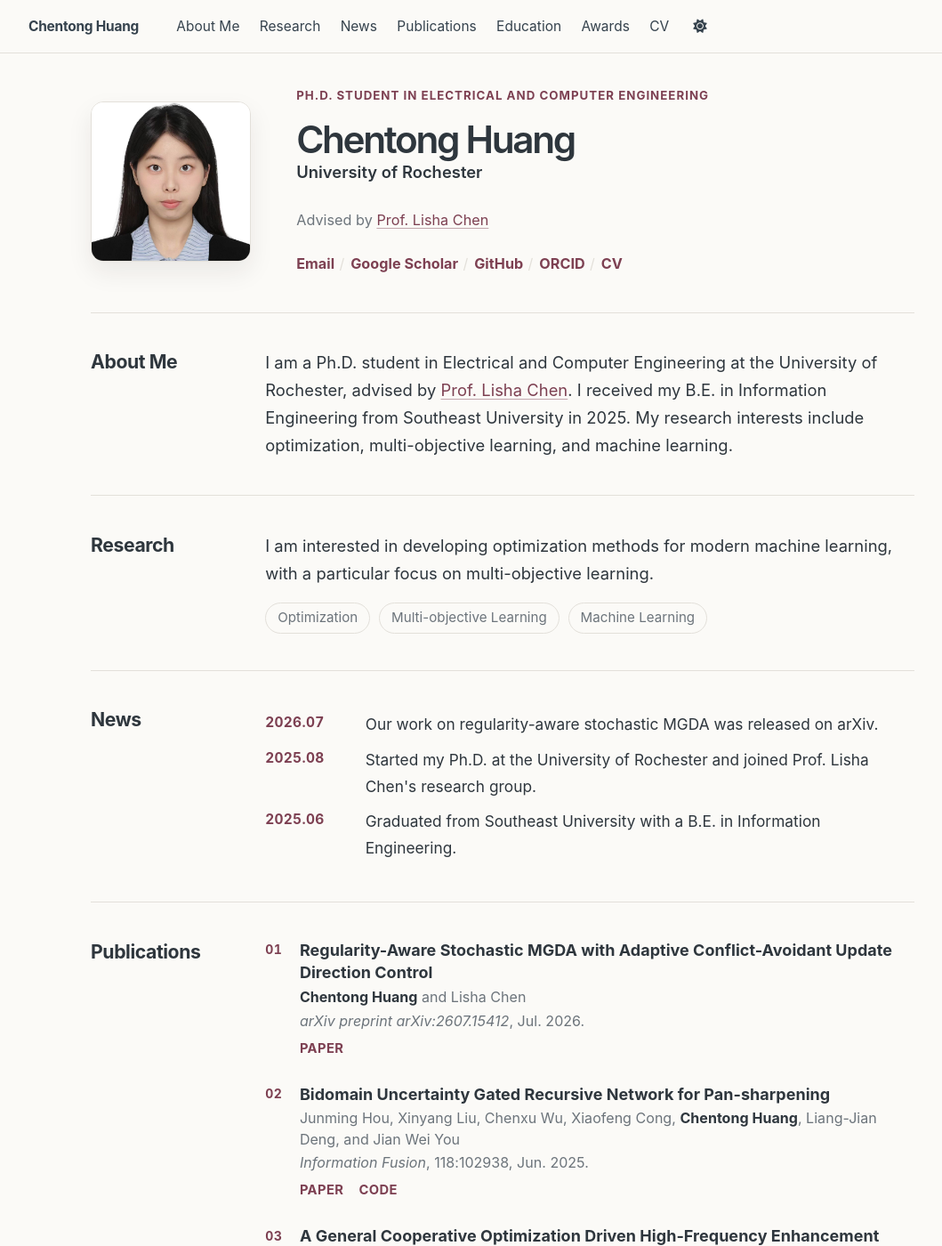
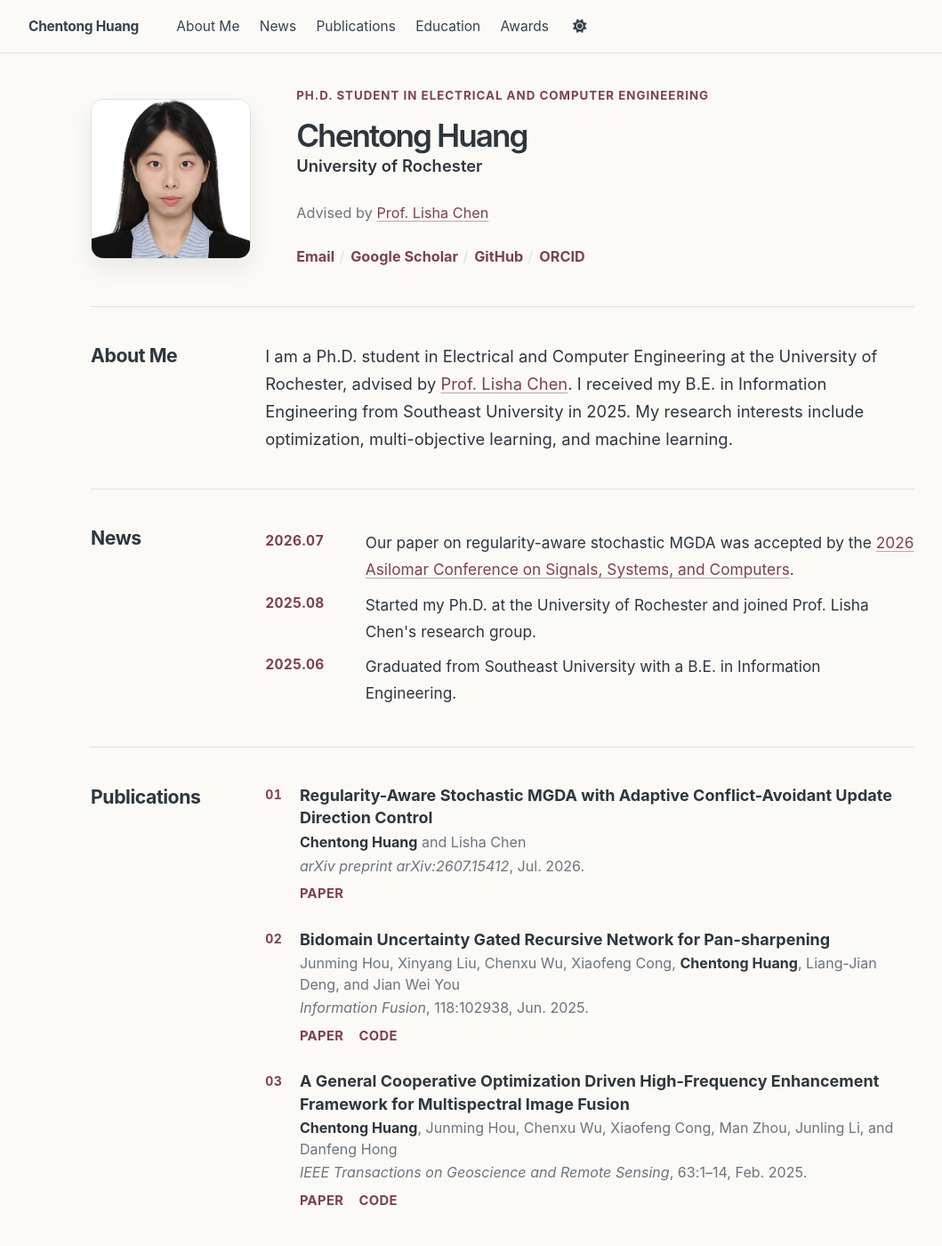
Before and after one commit to chentongh/chentongh.github.io, a Jekyll site: the page built from _pages/about.md, in a window 1280 px wide and 1400 px high. Shown: the whole window at 89% size, without its empty margins (75-1134 px from the left). Built offline with Jekyll 4.4.1, drawn with Linux system fonts in a browser that asks for light colours; some of the changed text lies outside the part shown.

Commit message:
Simplify homepage sections and update honors

```diff
--- a/_pages/about.md
+++ b/_pages/about.md
@@ -24,7 +24,6 @@ redirect_from:
         <li><a href="https://scholar.google.com/citations?user=4-KV8lwAAAAJ&amp;hl=en&amp;oi=ao">Google Scholar</a></li>
         <li><a href="https://github.com/chentongh">GitHub</a></li>
         <li><a href="https://orcid.org/0009-0007-8567-8185">ORCID</a></li>
-        <li><a href="{{ '/files/CV.pdf' | relative_url }}">CV</a></li>
       </ul>
     </div>
   </header>
@@ -36,25 +35,13 @@ redirect_from:
     </div>
   </section>
 
-  <section id="research" class="one-page-section" aria-labelledby="research-heading">
-    <h2 id="research-heading">Research</h2>
-    <div class="section-body research-layout">
-      <p>I am interested in developing optimization methods for modern machine learning, with a particular focus on multi-objective learning.</p>
-      <ul class="interest-list" aria-label="Research interests">
-        <li>Optimization</li>
-        <li>Multi-objective Learning</li>
-        <li>Machine Learning</li>
-      </ul>
-    </div>
-  </section>
-
   <section id="news" class="one-page-section" aria-labelledby="news-heading">
     <h2 id="news-heading">News</h2>
     <div class="section-body">
       <ul class="updates-list">
         <li>
           <time datetime="2026-07">2026.07</time>
-          <span>Our work on regularity-aware stochastic MGDA was released on arXiv.</span>
+          <span>Our paper on regularity-aware stochastic MGDA was accepted by the <a href="https://www.asilomarsscconf.org/">2026 Asilomar Conference on Signals, Systems, and Computers</a>.</span>
         </li>
         <li>
           <time datetime="2025-08">2025.08</time>
--- a/_sass/layout/_custom.scss
+++ b/_sass/layout/_custom.scss
@@ -332,7 +332,7 @@ html[data-theme="dark"] .profile-portrait {
 
 .profile-intro h1 {
   margin: 0;
-  font-size: clamp(2rem, 3.5vw, 2.35rem);
+  font-size: clamp(1.9rem, 3vw, 1.95rem);
   font-weight: 620;
   letter-spacing: -0.055em;
   line-height: 1.02;
@@ -418,31 +418,11 @@ html[data-theme="dark"] .profile-portrait {
   margin-bottom: 0;
 }
 
-.about-copy p,
-.research-layout > p {
+.about-copy p {
   max-width: 720px;
   margin: 0;
   font-size: 1.02rem !important;
   line-height: 1.68;
-}
-
-.interest-list {
-  display: flex;
-  flex-wrap: wrap;
-  gap: 0.55rem;
-  margin: 1rem 0 0 !important;
-  padding: 0;
-  list-style: none;
-}
-
-.interest-list li {
-  margin: 0;
-  padding: 0.38rem 0.72rem;
-  border: 1px solid var(--global-border-color);
-  border-radius: 999px;
-  color: var(--global-text-color-light);
-  font-size: 0.84rem !important;
-  line-height: 1.25;
 }
 
 .updates-list {
@@ -815,19 +795,9 @@ html[data-theme="dark"] .profile-portrait {
     margin-bottom: 0.85rem;
   }
 
-  .about-copy p,
-  .research-layout > p {
+  .about-copy p {
     font-size: 0.96rem !important;
     line-height: 1.62;
-  }
-
-  .interest-list {
-    margin-top: 0.8rem !important;
-  }
-
-  .interest-list li {
-    padding: 0.34rem 0.62rem;
-    font-size: 0.78rem !important;
   }
 
   .updates-list li {
```
Also changed, not shown: other parts of _pages/about.md (+2 -1 lines), _data/navigation.yml (+0 -10 lines).
